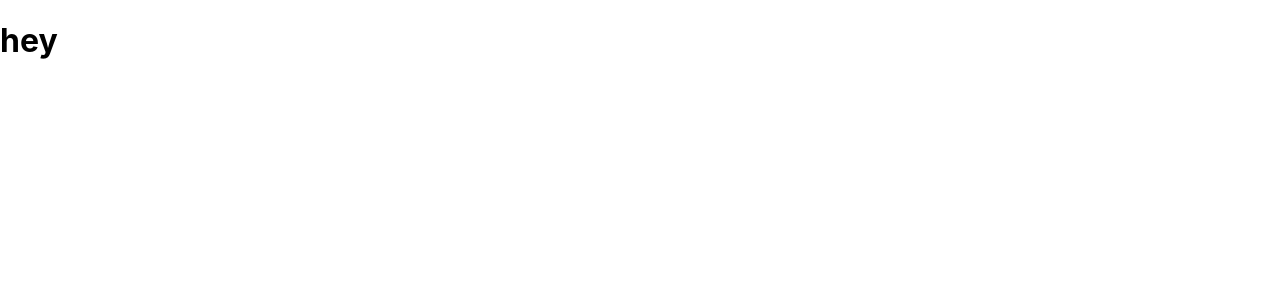
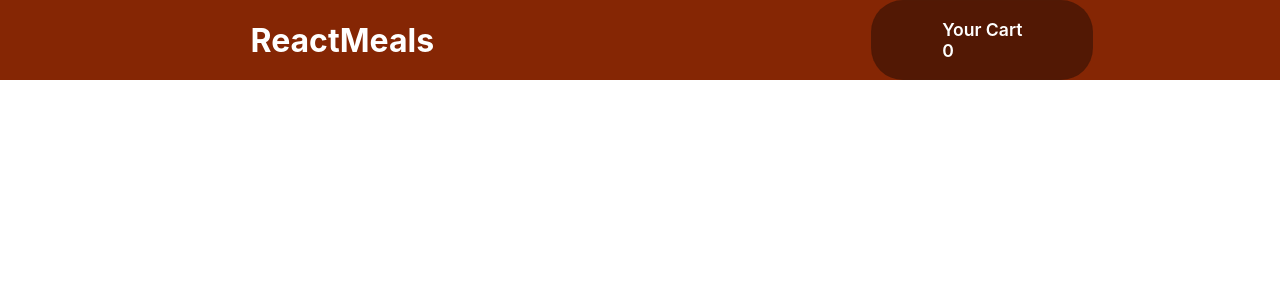
Before and after one commit to mithunmr888/my-restaurant-page, a React (Create React App) app: page / in a window 1280 px wide. Shown: the top 300 px of the page. Built offline with nearby package versions, Linux system fonts and the light colour scheme.

Commit message:
tried header my way

```diff
--- a/src/App.js
+++ b/src/App.js
@@ -1,9 +1,10 @@
-import logo from './logo.svg';
+
 import './App.css';
+import MainHeader from './components/Layout/MainHeader';
 
 function App() {
   return (
-    <h1>hey</h1>
+    <MainHeader></MainHeader>
   );
 }
 
--- /dev/null
+++ b/src/components/Layout/CartUpdater.js
@@ -0,0 +1,13 @@
+import classes from "./CartUpdater.module.css";
+
+const CartUpdater = () => {
+  return (
+    <div className={classes.cartadding}>
+      <p>
+        Your Cart<div>0</div>
+      </p>
+    </div>
+  );
+};
+
+export default CartUpdater;
--- /dev/null
+++ b/src/components/Layout/CartUpdater.module.css
@@ -0,0 +1,19 @@
+.cartadding {
+    background: rgba(5,5,5,.4);
+    font: inherit;
+    border: 1px solid #33333305;
+    border-radius: 2rem;
+    color: white;
+    padding: .5px 70px;
+    cursor: pointer;
+    font-size: 1.1rem;
+    align-items: center;
+    z-index: 1;
+    display: flex;
+  }
+
+  .cartadding p{
+      color: white;
+      font-weight: 600;
+
+  }
--- /dev/null
+++ b/src/components/Layout/MainHeader.js
@@ -0,0 +1,13 @@
+import classes from "./MainHeader.module.css";
+import CartUpdater from "./CartUpdater";
+
+const MainHeader = () => {
+  return (
+    <header className={classes["mainheader"]}>
+      <h1>ReactMeals</h1>
+    <CartUpdater></CartUpdater>
+    </header>
+  );
+};
+
+export default MainHeader;
--- /dev/null
+++ b/src/components/Layout/MainHeader.module.css
@@ -0,0 +1,16 @@
+.mainheader {
+  position: fixed;
+  top: 0;
+  left: 0;
+  width: 100%;
+  height: 5rem;
+  display: flex;
+  justify-content: space-around;
+  align-items: center;
+  background: #852604;
+  padding: 0 2rem;
+}
+
+.mainheader h1 {
+  color: white;
+}
```
